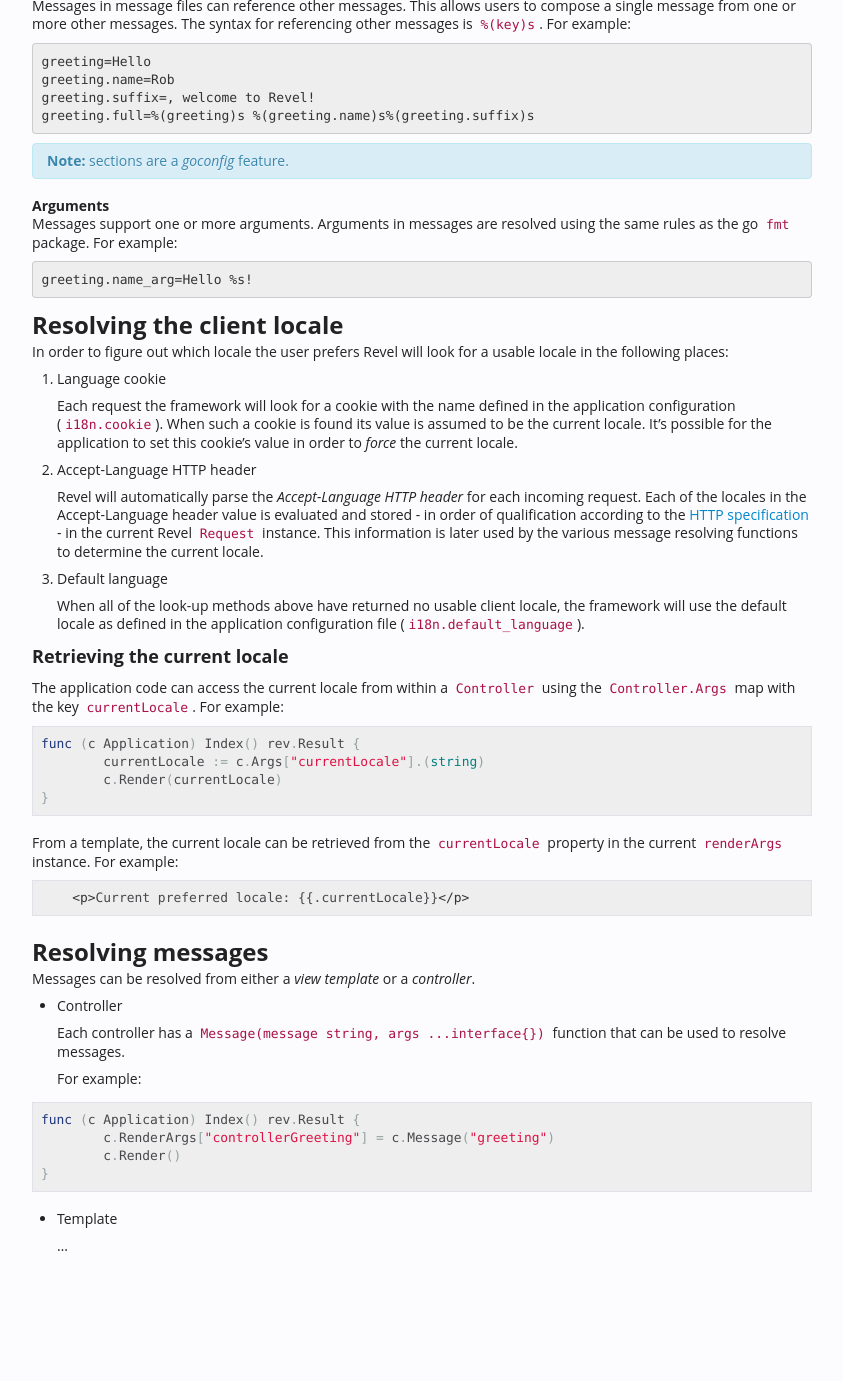
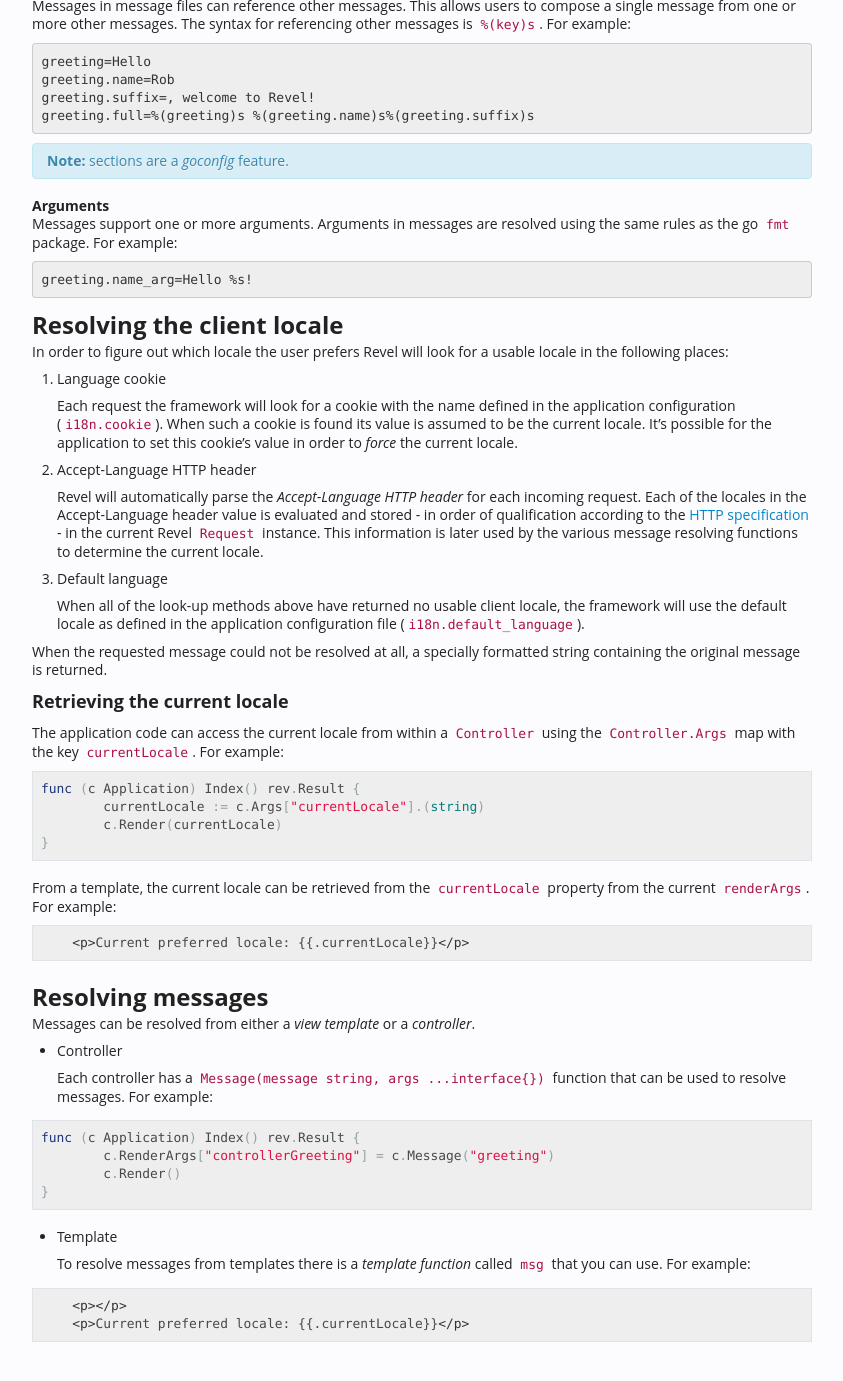
Before and after one commit to revel/revel, a Jekyll site: the page built from manual/i18n-messages.md, in a window 1280 px wide and 1400 px high, scrolled down 2166 px. Shown: the top 1381 px of the window, without its empty margins (298-1141 px from the left). Built offline with Jekyll 4.4.1, drawn with Linux system fonts in a browser that asks for light colours; before the commit the page ends 3475 px from its top, so only the background shows below that.

Commit message:
Updated i18n manual

```diff
--- a/manual/i18n-messages.md
+++ b/manual/i18n-messages.md
@@ -144,6 +144,8 @@ In order to figure out which locale the user prefers Revel will look for a usabl
     When all of the look-up methods above have returned no usable client locale, the framework will use the default locale as defined in the application configuration
     file (`i18n.default_language`).
 
+When the requested message could not be resolved at all, a specially formatted string containing the original message is returned.
+
 ### Retrieving the current locale
 <p></p>
 
@@ -156,7 +158,7 @@ func (c Application) Index() rev.Result {
 }
 </pre>
 
-From a template, the current locale can be retrieved from the `currentLocale` property in the current `renderArgs` instance. For example:
+From a template, the current locale can be retrieved from the `currentLocale` property from the current `renderArgs`. For example:
 
 <pre class="prettyprint lang-html">
     &#x3c;p&#x3e;Current preferred locale: &#x7b;&#x7b;.currentLocale&#x7d;&#x7d;&#x3c;/p&#x3e;
@@ -169,9 +171,7 @@ Messages can be resolved from either a *view template* or a *controller*.
 
 * Controller
 
-    Each controller has a `Message(message string, args ...interface{})` function that can be used to resolve messages.
-
-    For example:
+    Each controller has a `Message(message string, args ...interface{})` function that can be used to resolve messages. For example:
 
 <pre class="prettyprint lang-go">
 func (c Application) Index() rev.Result {
@@ -182,4 +182,9 @@ func (c Application) Index() rev.Result {
 
 * Template
 
-    ...
+    To resolve messages from templates there is a *template function* called `msg` that you can use. For example:
+
+<pre class="prettyprint lang-html">
+    &#x3c;p&#x3e;{{msg . "greeting.full.name" "Tommy Lee Jones"}}&#x3c;/p&#x3e;
+    &#x3c;p&#x3e;Current preferred locale: &#x7b;&#x7b;.currentLocale&#x7d;&#x7d;&#x3c;/p&#x3e;
+</pre>
```
